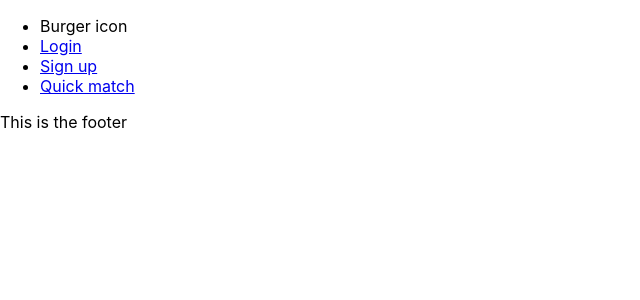
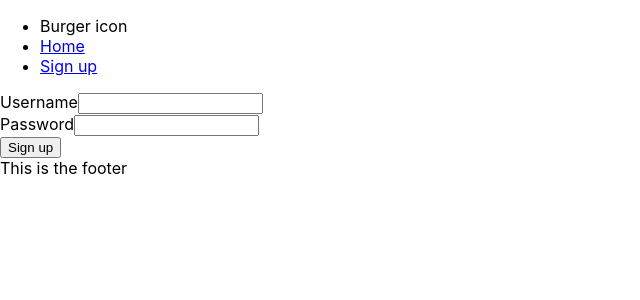
Before and after one commit to caldric/battleship-client, a React (Create React App) app: page /signup in a window 1280 px wide. Shown: the top 300 px of the page, without its empty margins (0-640 px from the left). Built offline with nearby package versions, Linux system fonts and the light colour scheme; no server answers.

Commit message:
Create sign up component and route

```diff
--- a/src/App.js
+++ b/src/App.js
@@ -5,6 +5,7 @@ import Nav from './component/Nav';
 import Footer from './component/Footer';
 import Profile from './component/Profile';
 import Landing from './component/Landing';
+import Signup from './component/Signup';
 import Game from './component/Game';
 
 // Configuration
@@ -46,6 +47,7 @@ const App = () => {
       <Nav />
       <Switch>
         <Route exact path="/" component={Landing} />
+        <Route exact path="/signup" component={Signup} />
         <Route exact path="/profile" component={Profile} />
         <Route exact path="/game" component={Game} />
       </Switch>
--- a/src/component/Nav.jsx
+++ b/src/component/Nav.jsx
@@ -1,4 +1,5 @@
 import React from 'react';
+import { Link } from 'react-router-dom';
 
 const Nav = () => {
   return (
@@ -6,13 +7,10 @@ const Nav = () => {
       <ul>
         <li>Burger icon</li>
         <li>
-          <a href="#">Login</a>
+          <Link to="/">Home</Link>
         </li>
         <li>
-          <a href="#">Sign up</a>
-        </li>
-        <li>
-          <a href="#">Quick match</a>
+          <Link to="/signup">Sign up</Link>
         </li>
       </ul>
     </nav>
--- /dev/null
+++ b/src/component/Signup.jsx
@@ -0,0 +1,17 @@
+import React from 'react';
+
+const Signup = () => {
+  return (
+    <form>
+      <label htmlFor="name">Username</label>
+      <input type="text" name="name" id="name" />
+      <br /> {/* TO-DO: DELETE AFTER CSS */}
+      <label htmlFor="password">Password</label>
+      <input type="text" name="password" id="password" />
+      <br /> {/* TO-DO: DELETE AFTER CSS */}
+      <button type="submit">Sign up</button>
+    </form>
+  );
+};
+
+export default Signup;
```
